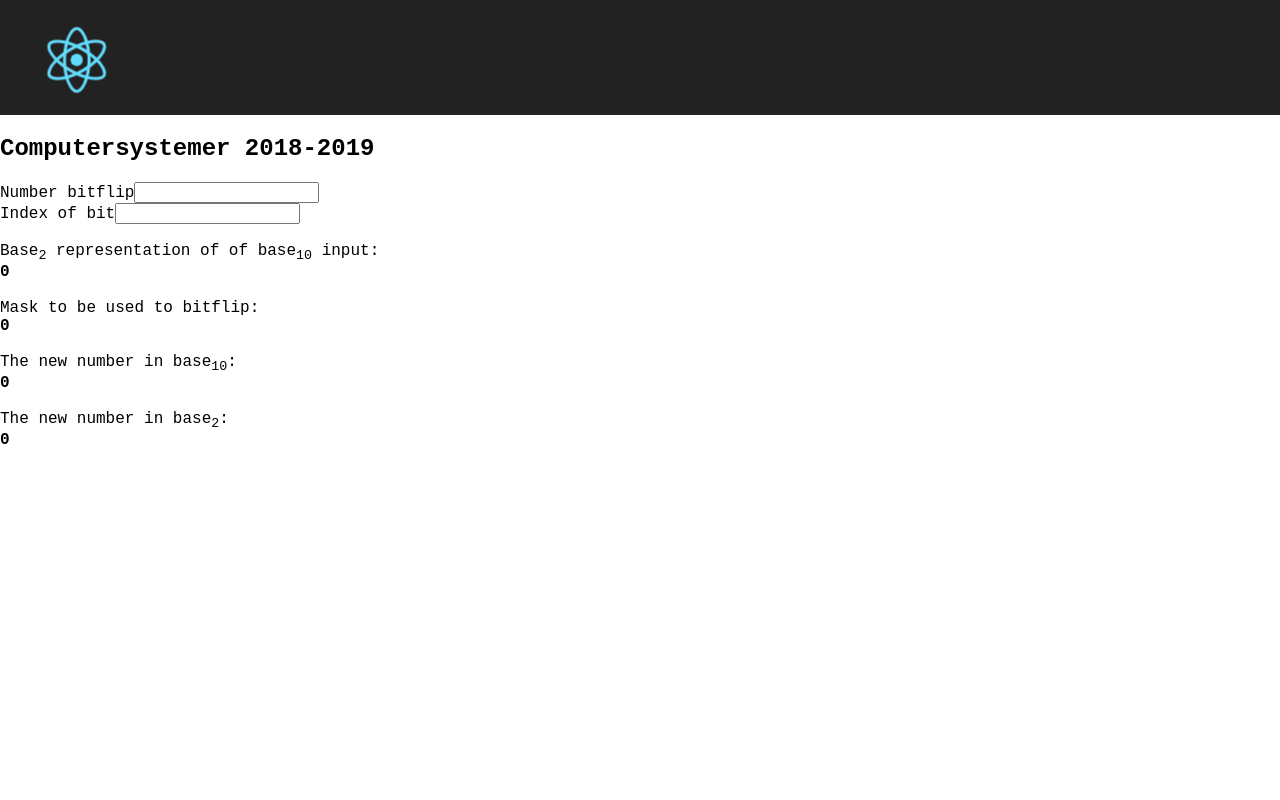
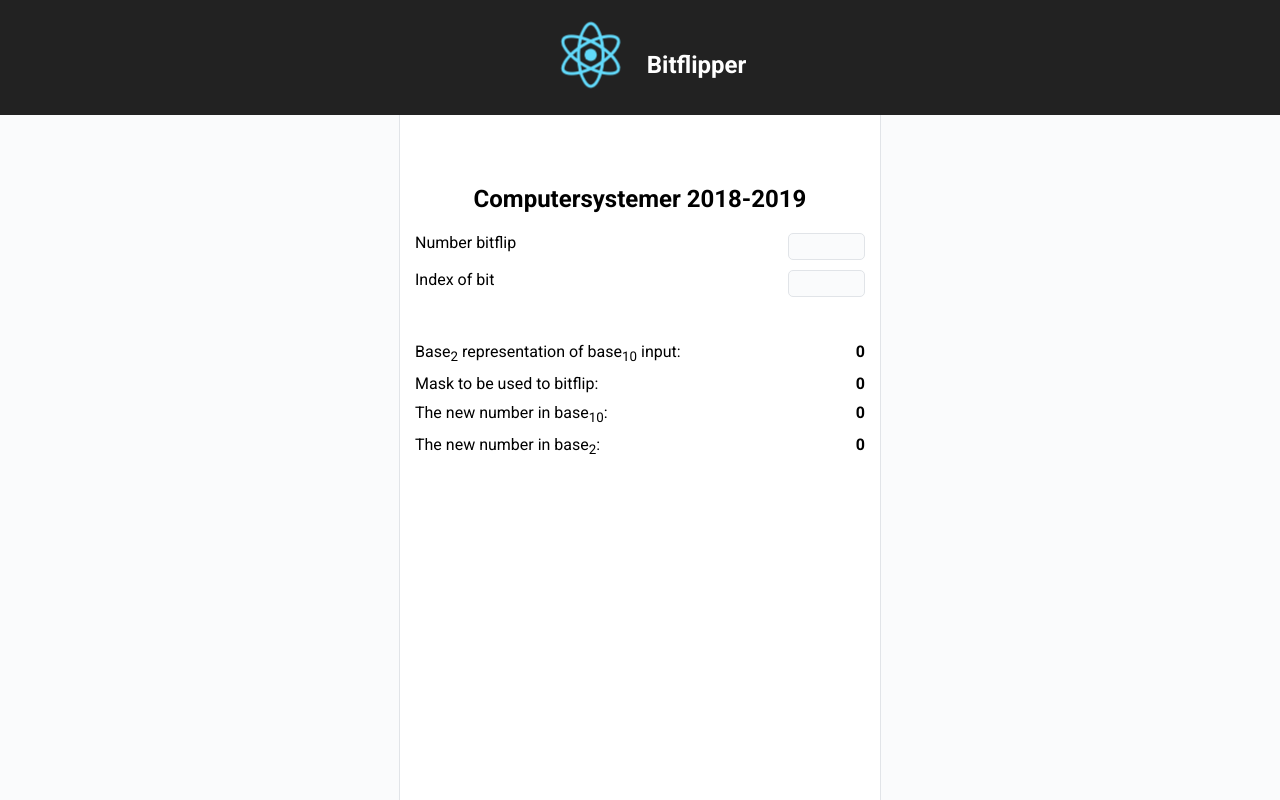
Before and after one commit to HerlufFraDiku/bitflipperreact, a React (Vite) app: page / in a window 1280 px wide. Built offline with nearby package versions, Linux system fonts and the light colour scheme.

Commit message:
Styled the thing

```diff
--- a/src/App.css
+++ b/src/App.css
@@ -1,14 +1,68 @@
+/* GENERAL LAYOUT */
 .App {
-  justify-content: center;
-  font-family: "Courier New", Courier, monospace
+  display: flex;
+  flex-direction: column;
+  width: 100%;
+  height: 100vh;
+  background: #fafbfc;
 }
 
+.App-container {
+  background: white;
+  border-right: #e1e4e8 1px solid;
+  border-left: #e1e4e8 1px solid;
+
+  width: 100%;
+  max-width: 450px;
+  height: 100%;
+
+  padding: 50px 15px 0 15px;
+
+  align-self: center;
+  display: flex;
+  flex-direction: column;
+  align-items: center;
+}
+
+.line {
+  display: flex;
+  justify-content: space-between;
+  width: 100%;
+  padding-bottom: 10px;
+}
+
+/* FORM STYLING */
+.forms {
+  width: 100%;
+  padding-bottom: 35px;
+}
+
+form {
+  width: 100%;
+}
+
+input[type=number] {
+  background: #fafbfc;
+  border: #e1e4e8 1px solid;
+  border-radius: 5px;
+  padding: 5px;
+  max-width: 65px;
+}
+
+form .line {
+  padding-bottom: 10px;
+}
+
+/* HEADER STYLING */
 .App-logo {
   animation: App-logo-spin infinite 20s linear;
   height: 80px;
 }
 
 .App-header {
+  display: flex;
+  align-items: flex-end;
+  justify-content: center;
 
   background-color: #222;
   height: 75px;
@@ -18,14 +72,14 @@
 
 .App-title {
   font-size: 1.5em;
+  text-align: center;
 }
 
 .App-intro {
   font-size: large;
 }
 
-
-
+/* ANIMATION */
 @keyframes App-logo-spin {
   from { transform: rotate(0deg); }
   to { transform: rotate(360deg); }
--- a/src/App.js
+++ b/src/App.js
@@ -1,138 +1,115 @@
-import React, { Component } from 'react';
-import logo from './logo.svg';
-import './App.css';
-import 'typeface-roboto';
-import PropTypes from 'prop-types';
-import classNames from 'classnames';
-import { withStyles } from '@material-ui/core/styles';
-import MenuItem from '@material-ui/core/MenuItem';
-import TextField from '@material-ui/core/TextField';
-
-const styles = theme => ({
-  container: {
-    display: 'flex',
-    flexWrap: 'wrap',
-  },
-  textField: {
-    marginLeft: theme.spacing.unit,
-    marginRight: theme.spacing.unit,
-  },
-  dense: {
-    marginTop: 16,
-  },
-  menu: {
-    width: 200,
-  },
-});
-
-
-
+import React, { Component } from "react";
+import logo from "./logo.svg";
+import "./App.css";
+import "typeface-roboto";
 
 class App extends Component {
-
-
-
-  constructor (props) {
+  constructor(props) {
     super(props);
     this.state = {
-        inputvalue1: '',
-        inputvalue2: ''
-    }
+      inputvalue1: "",
+      inputvalue2: ""
+    };
     this.handleChange = this.handleChange.bind(this);
     this.handleSubmit = this.handleSubmit.bind(this);
   }
 
-  handleChange (event, valueName) {
+  handleChange(event, valueName) {
     this.setState({
-        [valueName] : event.target.value,
-    })
+      [valueName]: event.target.value
+    });
   }
 
-  handleSubmit (event) {
-    console.log( this.state.inputvalue1 + this.state.inputvalue2 )
+  handleSubmit(event) {
+    console.log(this.state.inputvalue1 + this.state.inputvalue2);
     event.preventDefault();
   }
 
-  adder (p1, p2) {
+  adder(p1, p2) {
     return Number(p1) + Number(p2);
   }
 
-  createmask (index) {
-    if (index > 0)
-    var mask = 0x01 << index-1
+  createmask(index) {
+    if (index > 0) var mask = 0x01 << (index - 1);
     else return "0";
     return mask;
   }
 
-  bitflip (value, index) {
+  bitflip(value, index) {
     var mask = this.createmask(index);
     var newval = value ^ mask;
 
     return newval;
-
   }
-
 
   render() {
     return (
-
       <div className="App">
-
         <header className="App-header">
           <img src={logo} className="App-logo" alt="logo" />
           <h1 className="App-title">Bitflipper</h1>
         </header>
+
+        <div className="App-container">
           <h2>Computersystemer 2018-2019</h2>
-
-
+          <div className="forms">
             <form onSubmit={this.handleSubmit}>
+              <div className="line">
                 <label>Number bitflip</label>
                 <input
                   type="number"
                   value={this.state.inputvalue1}
-                onChange={(event) => this.handleChange(event, "inputvalue1")}
+                  onChange={event => this.handleChange(event, "inputvalue1")}
                 />
-              <br></br>
+              </div>
             </form>
-
-
             <form onSubmit={this.handleSubmit}>
+              <div className="line">
                 <label>Index of bit</label>
                 <input
                   type="number"
                   value={this.state.inputvalue2}
-                onChange={(event) => this.handleChange(event, "inputvalue2")}
+                  onChange={event => this.handleChange(event, "inputvalue2")}
                 />
+              </div>
             </form>
-
-        <br></br>
-
-
-        Base<sub>2</sub> representation of of base<sub>10</sub> input:
-        <br></br>
+          </div>
+          <div className="line">
+            <span>
+              Base
+              <sub>2</sub> representation of base
+              <sub>10</sub> input:
+            </span>
             <b>{Number(this.state.inputvalue1).toString(2)}</b>
-
-        <br></br><br></br>
-
-        Mask to be used to bitflip:
-        <br></br>
+          </div>
+          <div className="line">
+            <span>Mask to be used to bitflip:</span>
             <b>{Number(this.createmask(this.state.inputvalue2)).toString(2)}</b>
-
-        <br></br><br></br>
-
-        The new number in base<sub>10</sub>:
-        <br></br>
-        <b>{this.bitflip(this.state.inputvalue1, this.state.inputvalue2)}</b>
-
-        <br></br><br></br>
-
-        The new number in base<sub>2</sub>:
-        <br></br>
-        <b>{Number(this.bitflip(this.state.inputvalue1, this.state.inputvalue2)).toString(2)}</b>
-
           </div>
 
+          <div className="line">
+            <span>
+              The new number in base
+              <sub>10</sub>:
+            </span>
+            <b>
+              {this.bitflip(this.state.inputvalue1, this.state.inputvalue2)}
+            </b>
+          </div>
 
+          <div className="line">
+            <span>
+              The new number in base
+              <sub>2</sub>:
+            </span>
+            <b>
+              {Number(
+                this.bitflip(this.state.inputvalue1, this.state.inputvalue2)
+              ).toString(2)}
+            </b>
+          </div>
+        </div>
+      </div>
     );
   }
 }
```
Lines whose indentation alone changed are shown as unchanged.
